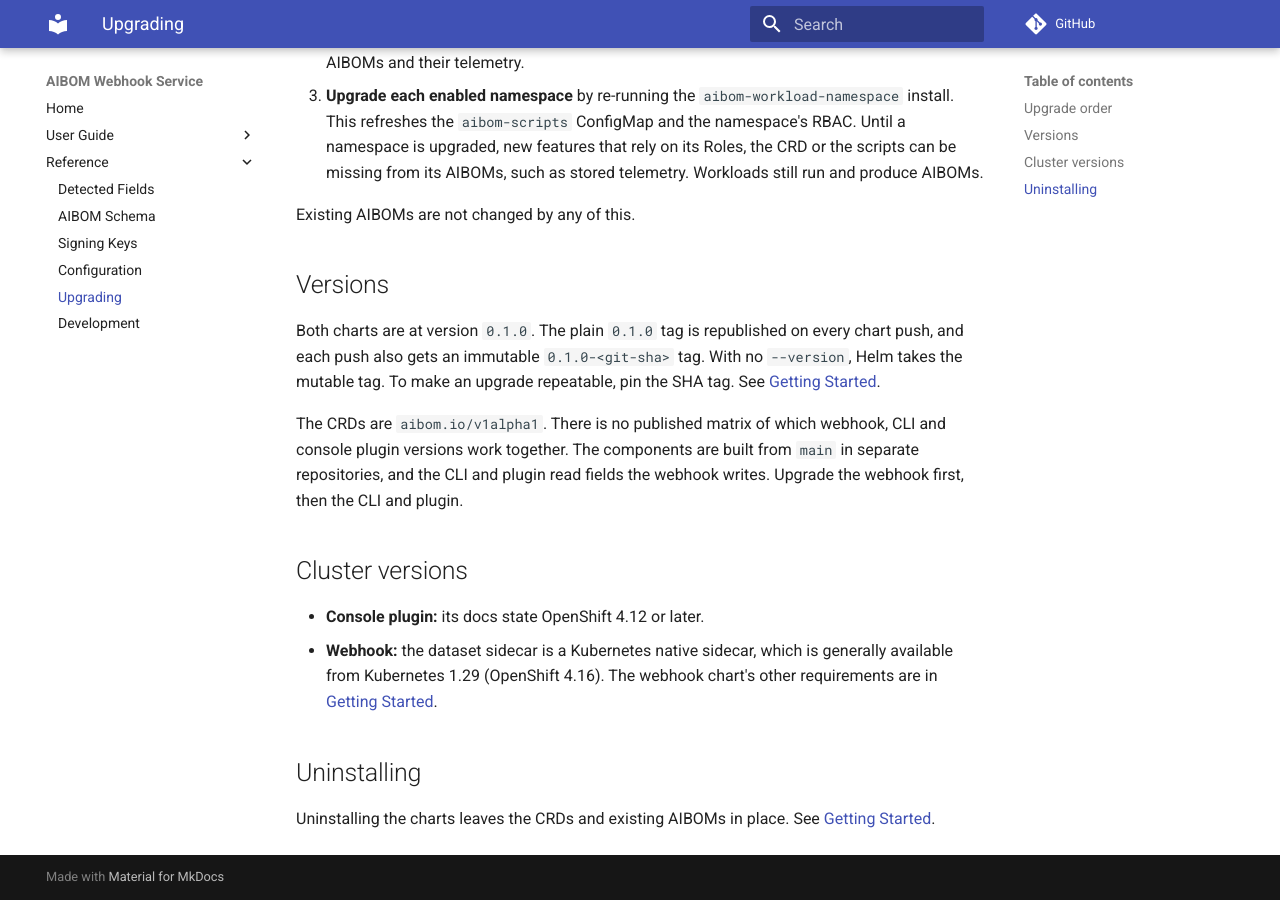
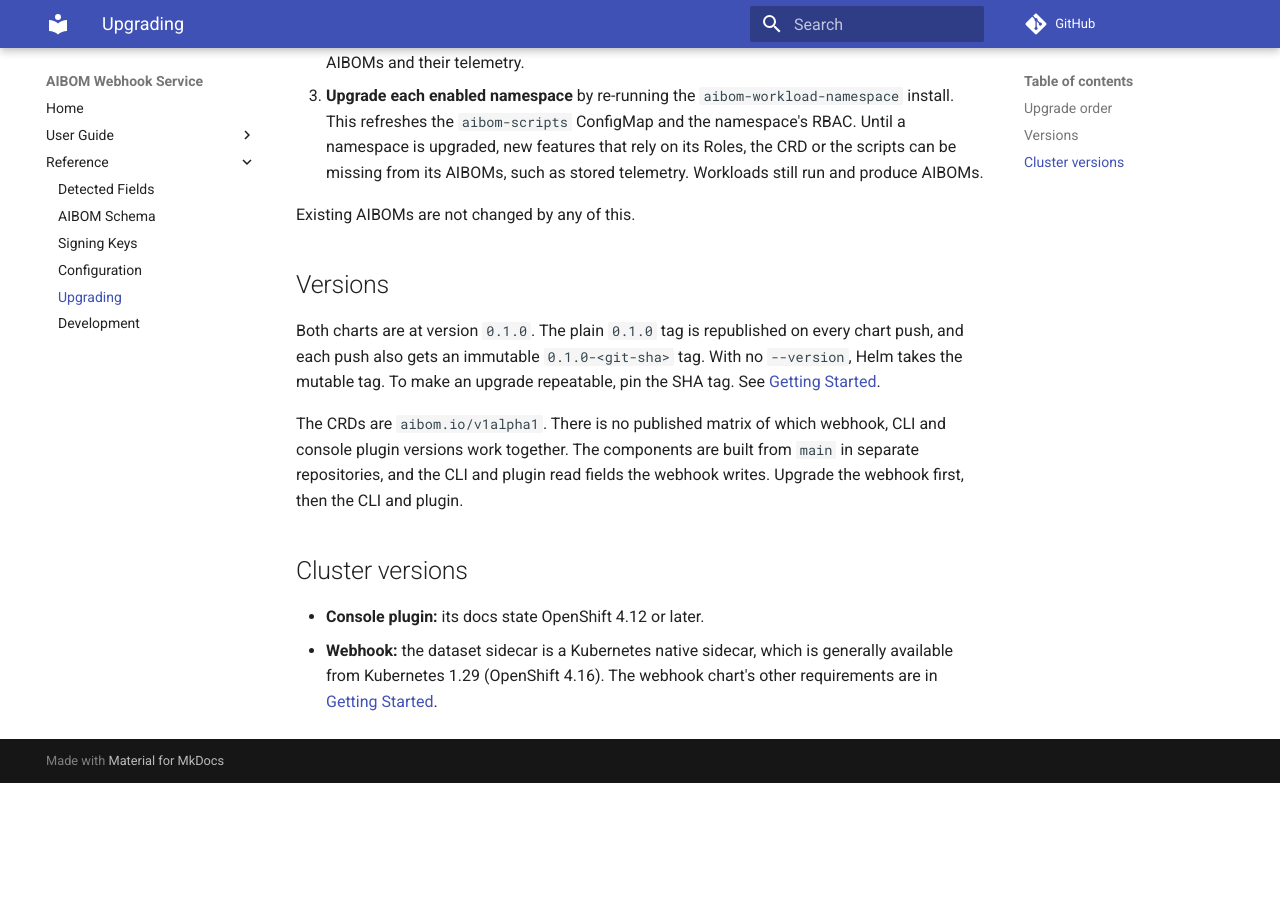
Before and after one commit to gavinsan33/aibom-webhook-service, an MkDocs documentation site: the page built from docs/reference/upgrading.md, in a window 1280 px wide and 900 px high, scrolled down 541 px. Built offline with MkDocs 1.6.1 and Material for MkDocs 9.7.7, drawn with Linux system fonts in a browser that asks for light colours; comment, search, counter and statistics services are not loaded; after the commit the page ends 1324 px from its top, so only the background shows below that.

Commit message:
Drop the Uninstalling pointer from the upgrading page

```diff
--- a/docs/reference/upgrading.md
+++ b/docs/reference/upgrading.md
@@ -27,7 +27,3 @@ The CRDs are `aibom.io/v1alpha1`. There is no published matrix of which webhook,
 
 - **Console plugin:** its docs state OpenShift 4.12 or later.
 - **Webhook:** the dataset sidecar is a Kubernetes native sidecar, which is generally available from Kubernetes 1.29 (OpenShift 4.16). The webhook chart's other requirements are in [Getting Started](../user-guide/getting-started.md#cluster-requirements).
-
-## Uninstalling
-
-Uninstalling the charts leaves the CRDs and existing AIBOMs in place. See [Getting Started](../user-guide/getting-started.md#remove).
```
